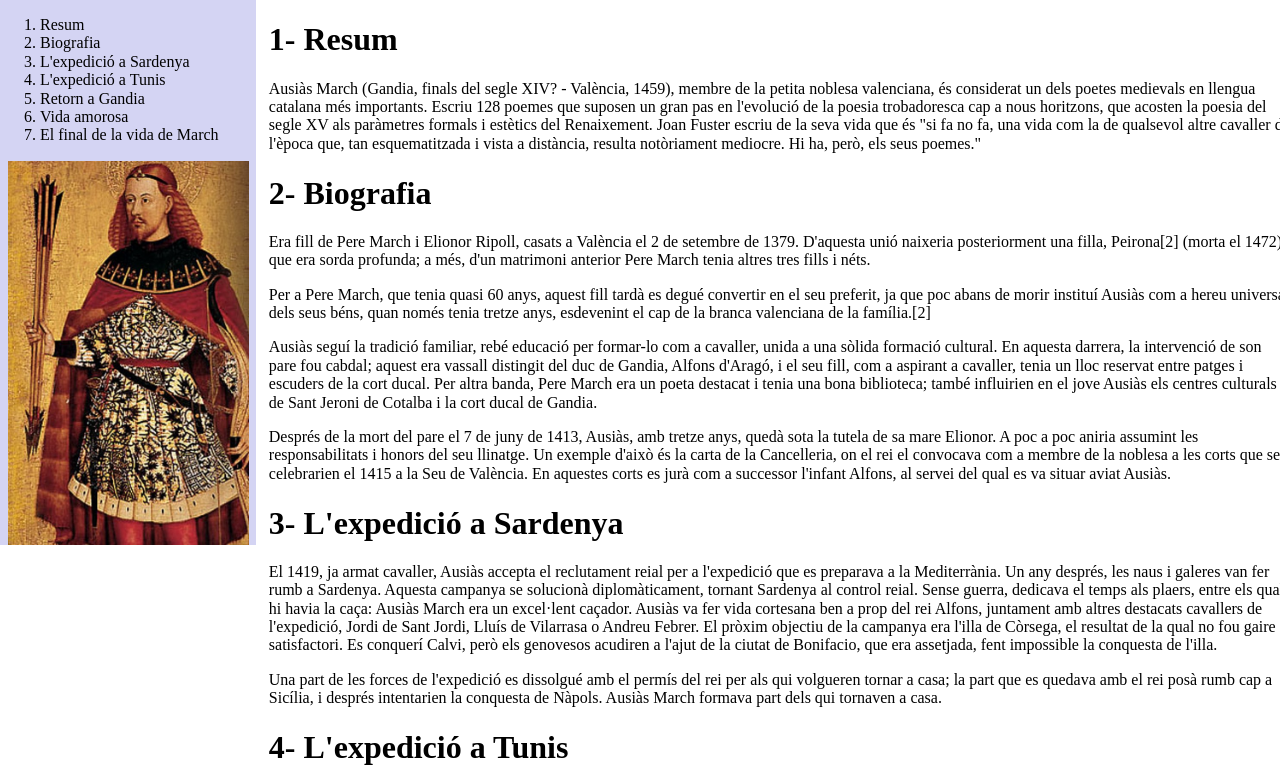
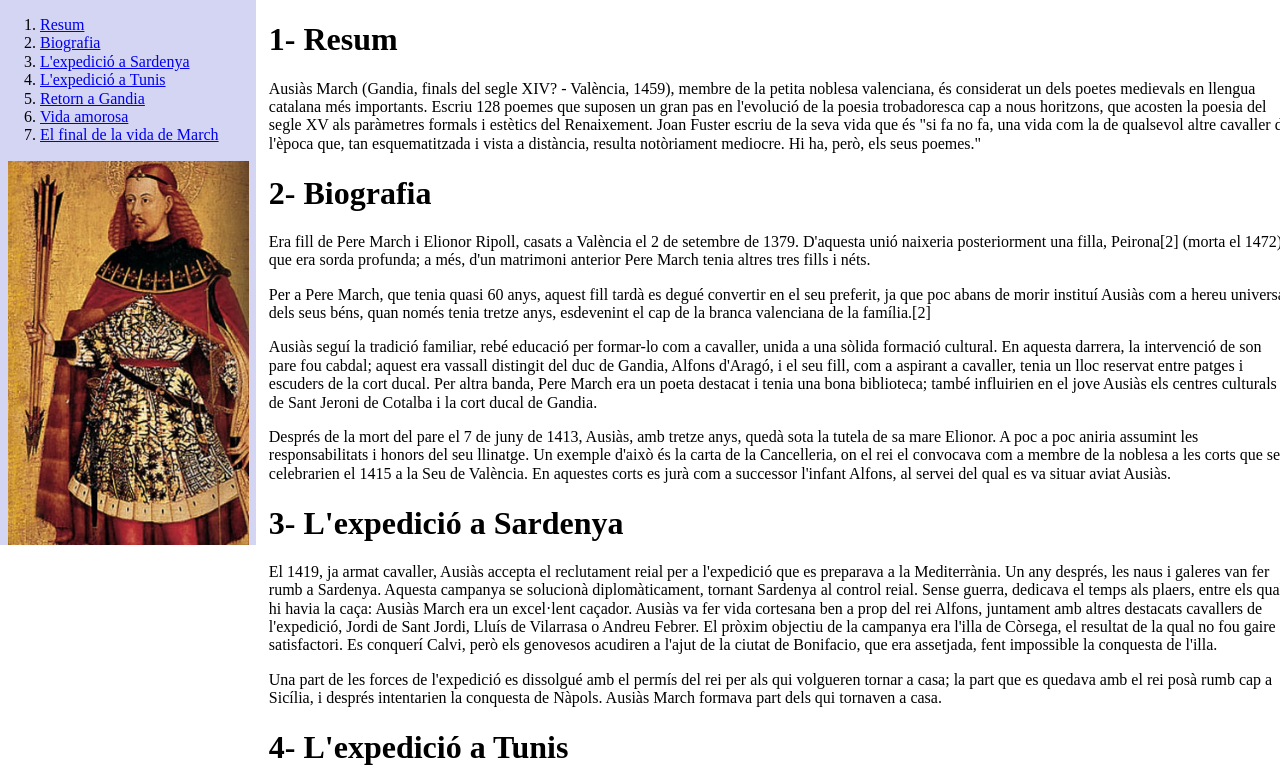
Before and after one commit to ermengolbota/bioAusiasMarch, a plain HTML site: page index.html in a window 1280 px wide. Shown: the top 784 px of the page. Drawn offline with Linux system fonts and the light colour scheme.

Commit message:
4. Menús com enllaç

```diff
--- a/index.html
+++ b/index.html
@@ -14,17 +14,18 @@
     <div class="container">
         <nav>
             <ol>
-                <li>Resum</li>
-                <li>Biografia</li>
-                <li>L'expedició a Sardenya</li>
-                <li>L'expedició a Tunis</li>
-                <li>Retorn a Gandia</li>
-                <li>Vida amorosa</li>
-                <li>El final de la vida de March</li>
+                <li><a href="#resum">Resum</a></li>
+                <li><a href="#biografia">Biografia</li>
+                <li><a href="#sardenya">L'expedició a Sardenya</a></li>
+                <li><a href="#tunis">L'expedició a Tunis</a></li>
+                <li><a href="#gandia">Retorn a Gandia</a></li>
+                <li><a href="#amorosa">Vida amorosa</a></li>
+                <li><a href="#final">El final de la vida de March</a></li>
             </ol>
         </nav>
         <article>
-            <h1>Resum</h1>
+            <!--podem posar id o bé una nova etiqueta <a name=... -->
+            <h1 id="resum">Resum</h1>
             <p>Ausiàs March (Gandia, finals del segle XIV? - València, 1459), membre de la petita noblesa valenciana, és
                 considerat un dels poetes medievals en llengua catalana més importants. Escriu 128 poemes que suposen un
                 gran pas en l'evolució de la poesia trobadoresca cap a nous horitzons, que acosten la poesia del segle
@@ -36,7 +37,7 @@
                 notòriament mediocre. Hi ha, però, els seus poemes." </p>
         </article>
         <article>
-            <h1>Biografia</h1>
+            <h1 id="biografia">Biografia</h1>
 
             <p>Era fill de Pere March i Elionor Ripoll, casats a València el 2 de setembre de 1379. D'aquesta unió
                 naixeria
@@ -74,7 +75,7 @@
             </p>
         </article>
         <article>
-            <h1>L'expedició a Sardenya</h1>
+            <h1 id="sardenya">L'expedició a Sardenya</h1>
             <p>
                 El 1419, ja armat cavaller, Ausiàs accepta el reclutament reial per a l'expedició que es preparava a la
                 Mediterrània. Un any després, les naus i galeres van fer rumb a Sardenya. Aquesta campanya se solucionà
@@ -96,7 +97,7 @@
             </p>
         </article>
         <article>
-            <h1>L'expedició a Tunis</h1>
+            <h1 id="tunis">L'expedició a Tunis</h1>
             <p>Quan arribà a Gandia des de Sicília, en complir la majoria d'edat (vint-i-cinc anys), la seva mare li
                 lliurà
                 la possessió de l'herència. No va ser fins al 1424 que tornà a embarcar en una nova expedició militar
@@ -110,7 +111,7 @@
             </p>
         </article>
         <article>
-            <h1>Retorn a Gandia</h1>
+            <h1 id="gandia">Retorn a Gandia</h1>
             <p>El 20 d'abril de 1425 el rei agraïa a Ausiàs el seu comportament coratjós en les expedicions en què havia
                 participat. A mitjan octubre, l'armada va tornar a Siracusa, Sicília. Des d'aquí Ausiàs March emprendria
                 el
@@ -164,7 +165,7 @@
             </p>
         </article>
         <article>
-            <h1>Vida amorosa</h1>
+            <h1 id="amorosa">Vida amorosa</h1>
             <p>
                 La vida amorosa d'Ausiàs March començà de ben jove; resultat d'una relació anterior al seu primer
                 matrimoni
@@ -202,7 +203,7 @@
             </p>
         </article>
         <article>
-            <h1>El final de la vida de March</h1>
+            <h1 id="final">El final de la vida de March</h1>
             <p>El 1450 els March s'havien traslladat de Gandia a València. Visitava les possessions de Beniarjó per
                 controlar la propietat i el negoci del sucre. Amb cinquanta-set anys va veure morir la seua segona
                 esposa; a
```
